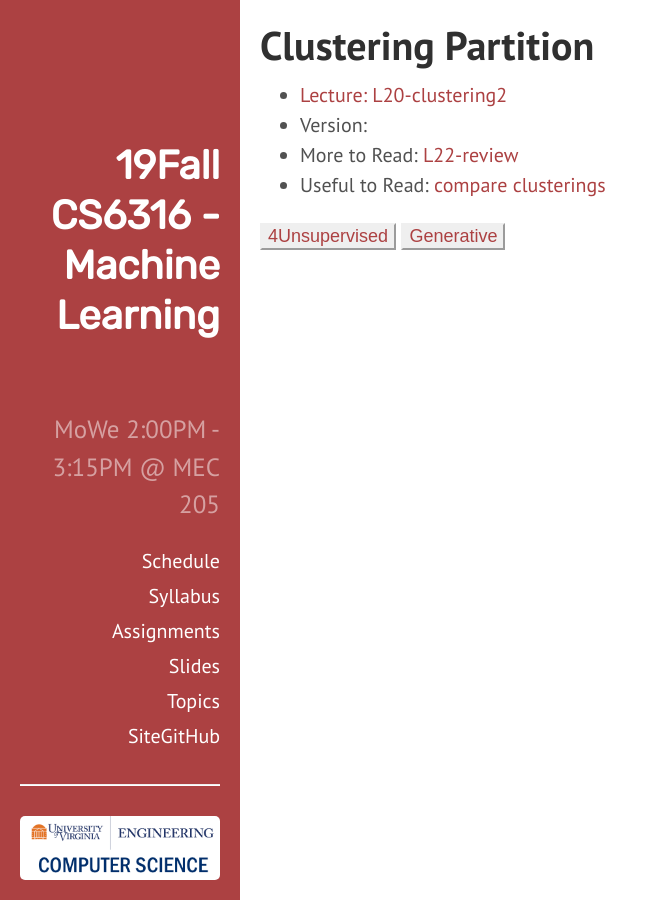
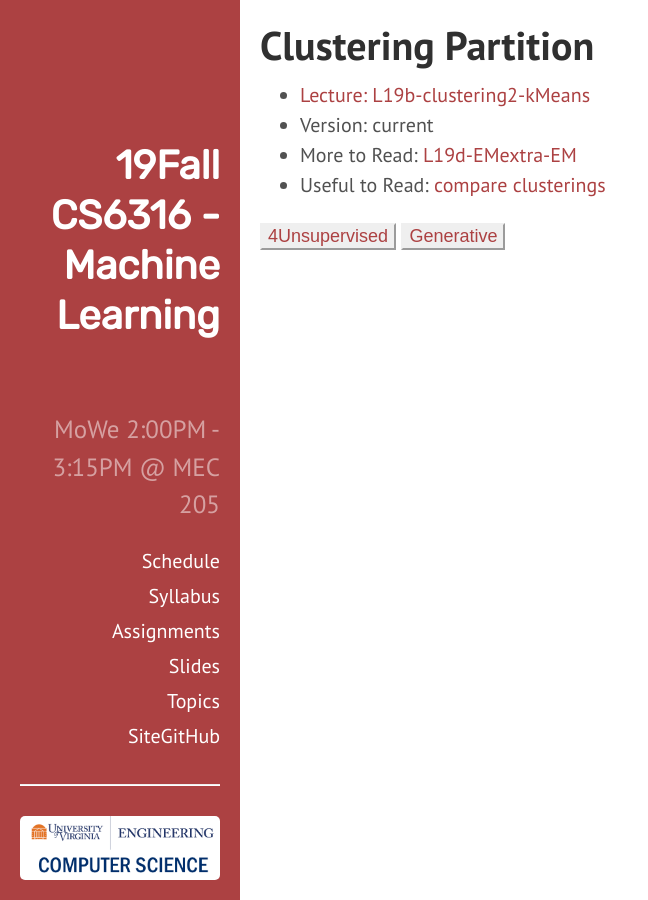
Before and after one commit to ShiminLei/2019f-UVA-CS6316-MachineLearning, a Jekyll site: the page built from _contents/26-L22-kMeans.md, in a window 1280 px wide. Shown: the whole page, without its empty margins (0-648 px from the left). Built offline with Jekyll 4.4.1, drawn with Linux system fonts in a browser that asks for light colours.

Commit message:
update L19 clustering slides

```diff
--- a/_contents/26-L22-kMeans.md
+++ b/_contents/26-L22-kMeans.md
@@ -1,9 +1,9 @@
 ---
 layout: post
 title: Clustering Partition
-lecture: L20-clustering2
-lectureVersion:
-extraContent: L22-review
+lecture: L19b-clustering2-kMeans
+lectureVersion: current
+extraContent: L19d-EMextra-EM
 notes: <a href="https://scikit-learn.org/stable/auto_examples/cluster/plot_cluster_comparison.html"> compare clusterings </a>
 tags:
 - 4Unsupervised
```
Also changed, not shown: _contents/23-L20-DT.md (+1 -1 lines), _contents/25-L21-Hier.md (+3 -3 lines), _contents/27-L23-EM.md (+2 -2 lines), _contents/28-Lreview.md (+1 -1 lines), 7 other files.
